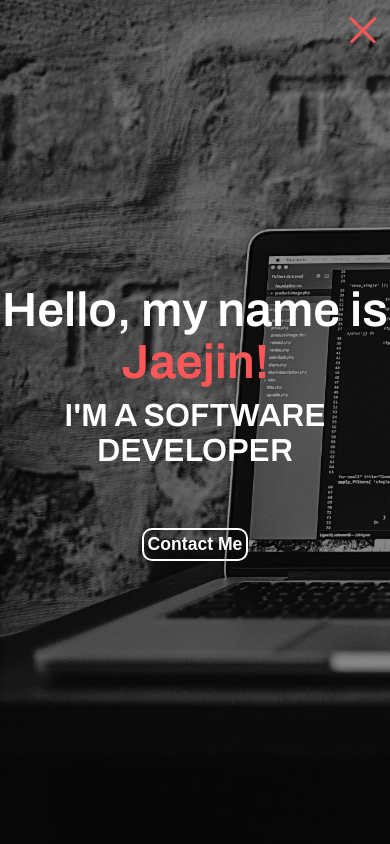
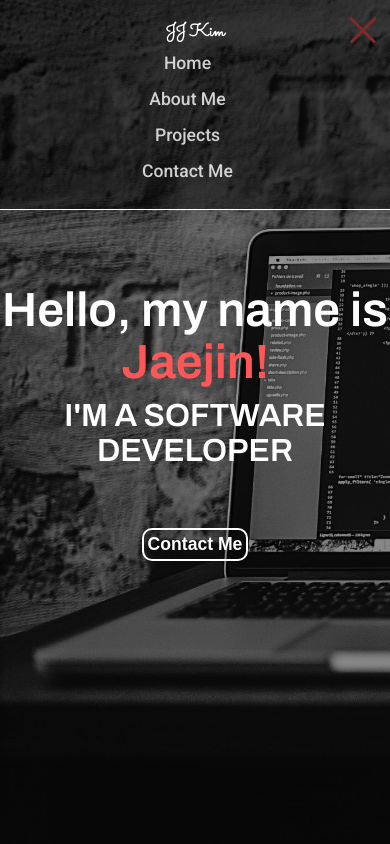
Before and after one commit to Pado0327/Portfolio, a plain HTML site: page index.html in a window 390 px wide. Both pictures are taken after a click on the element 362 px from the left and 30 px from the top of the page. Shown: the top 844 px of the page. Drawn offline with Linux system fonts and the light colour scheme.

Commit message:
fixed animiation effect

```diff
--- a/main.js
+++ b/main.js
@@ -24,7 +24,7 @@ function NavAndArrowUpPop() {
 
 // nav hamburger btn event
 navBtn.addEventListener('click', () => {
-  nav.classList.toggle('down');
+  nav.classList.toggle('hdown');
   navBtn.classList.toggle('change');
 });
 
@@ -55,7 +55,7 @@ contactBtn.addEventListener('click', (e) => {
 // scroll animation.
 document.addEventListener('scroll', () => {
   NavAndArrowUpPop();
-  nav.classList.remove('down');
+  nav.classList.remove('hdown');
   navBtn.classList.remove('change');
 });
 
--- a/style.css
+++ b/style.css
@@ -214,7 +214,7 @@ header h2 {
   height: 60px;
   width: 100%;
   padding: 0 40px;
-  z-index: 1;
+  z-index: 3;
 }
 
 .header__navMoved {
@@ -646,7 +646,7 @@ header h2 {
     animation: none;
   }
 
-  .down {
+  .hdown {
     transform: translateY(0);
   }
 
```
